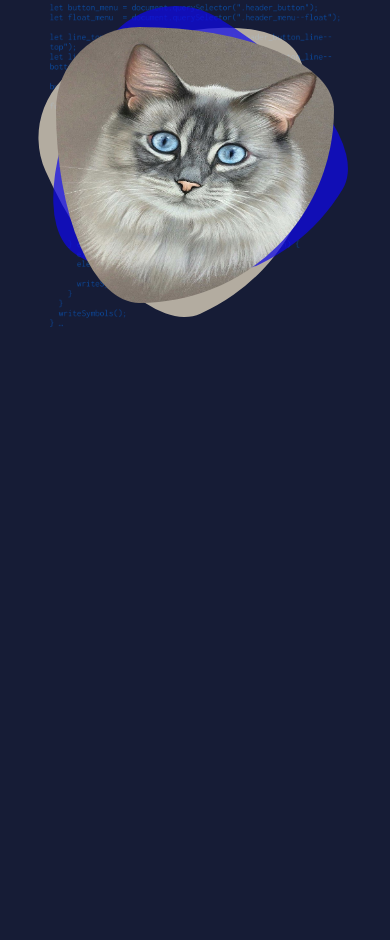
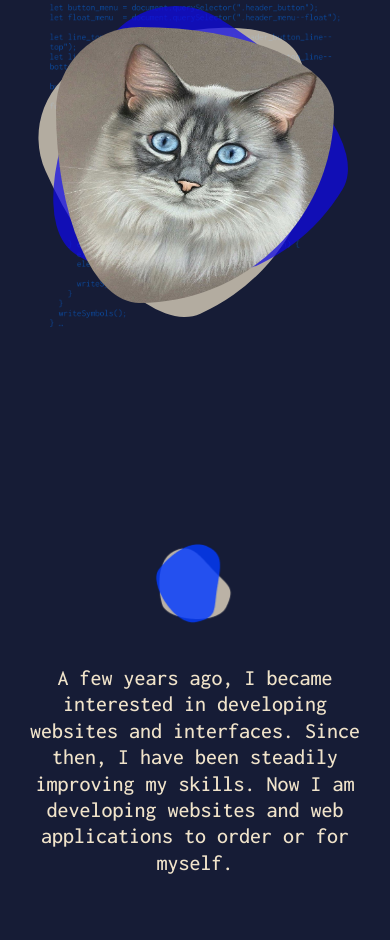
Before and after one commit to ArseniySchkidina/Portfolio, a plain HTML site: page index.html in a window 390 px wide. Shown: the part 338-1278 px from the top of the page. Before the commit the page ends 844 px from the top, so only its background shows below. Drawn offline with nearby package versions, Linux system fonts and the light colour scheme.

Commit message:
refactor: created responsive adaptive for sectiom about-me

```diff
--- a/index.html
+++ b/index.html
@@ -94,7 +94,7 @@
                 </div>
             </div>
         </section>
-    <!-- <section class="about-me" id="aboutMe">
+    <section class="about-me" id="aboutMe">
             <div class="container">
                 <h6 class="visually-hidden"></h6>
                 <div class="about-me__content">
@@ -106,7 +106,7 @@
                     </div>
                 </div>
             </div>
-        </section> -->
+        </section>
     <!-- <section class="my-skills" id="skills">
             <div class="container"></div>
             <div class="my-skills__content">
--- a/sass/blocks/_acsessory.scss
+++ b/sass/blocks/_acsessory.scss
@@ -1,4 +1,5 @@
 .accessory {
     height: 100px;
     width: 100px;
+    flex-shrink: 0;
 }
--- a/sass/sections/_adout-me.scss
+++ b/sass/sections/_adout-me.scss
@@ -1,43 +1,30 @@
 .about-me {
     padding-top: 64px;
     padding-bottom: 64px;
-
-
-
 }
-
 .about-me__description {
     font-size: 24px;
-    width: 904px;
+    max-width: 904px;
     line-height: 1.05;
     /* Tablet */
     @media (max-width: 1243px) {
         font-weight: 500;
-        width: 451px;
         font-size: 22px;
         line-height: 1.2;
     }
-
     /* Mobile */
     @media (max-width: 662px) {
-        // font-weight: 500;
-        width: 322px;
+        width: 100%;
         font-size: 22px;
         line-height: 1.2;
+        text-align: center;
     }
-
 }
-
-
 .about-me__content {
     display: flex;
     column-gap: 32px;
     justify-content: center;
     align-items: center;
-    &>*{
-        flex-shrink: 0;
-    }
-
     /* Mobile */
     @media (max-width: 662px) {
         flex-direction: column;
```
Also changed, not shown: sass/main.css, 1 other file.
